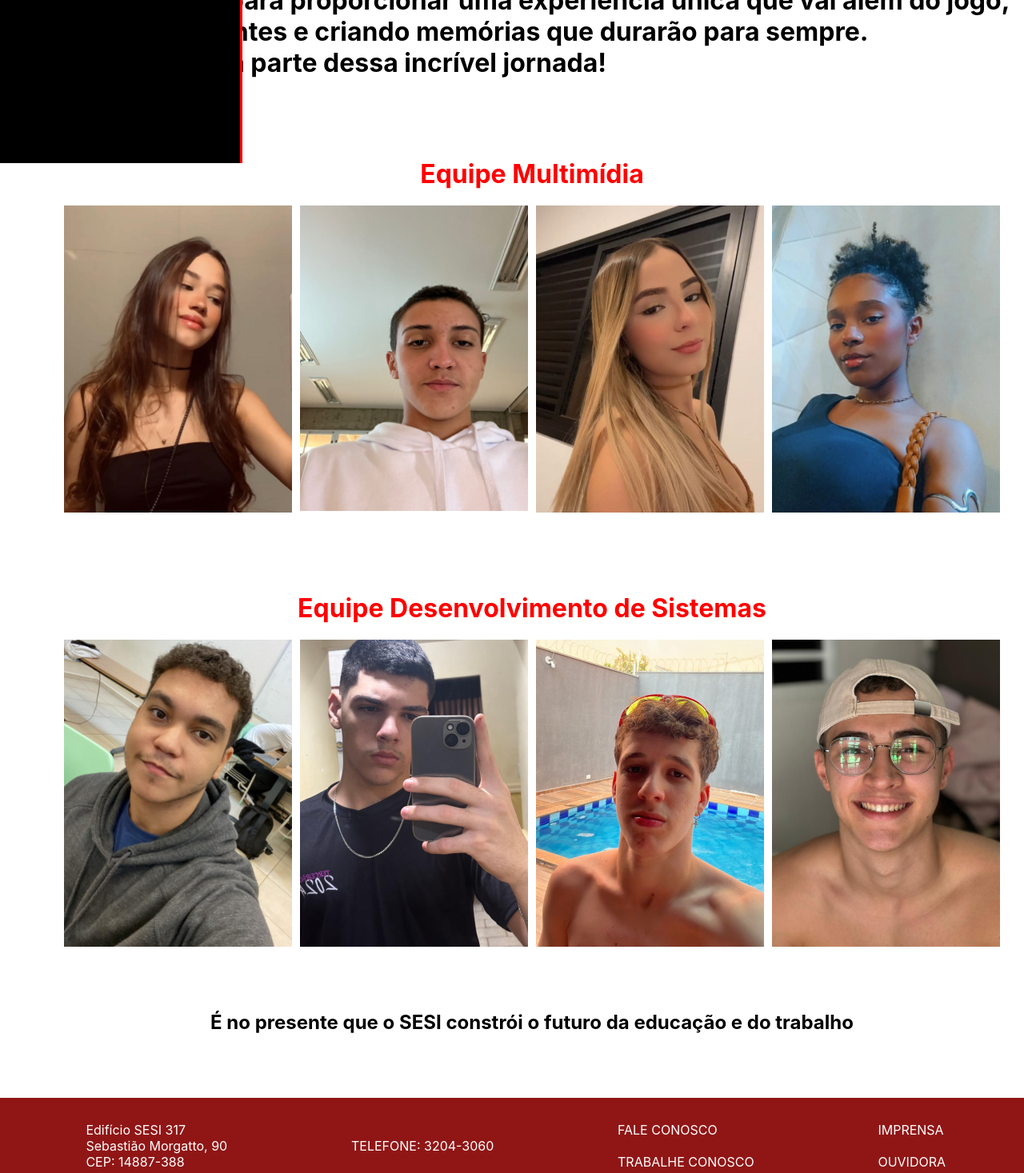
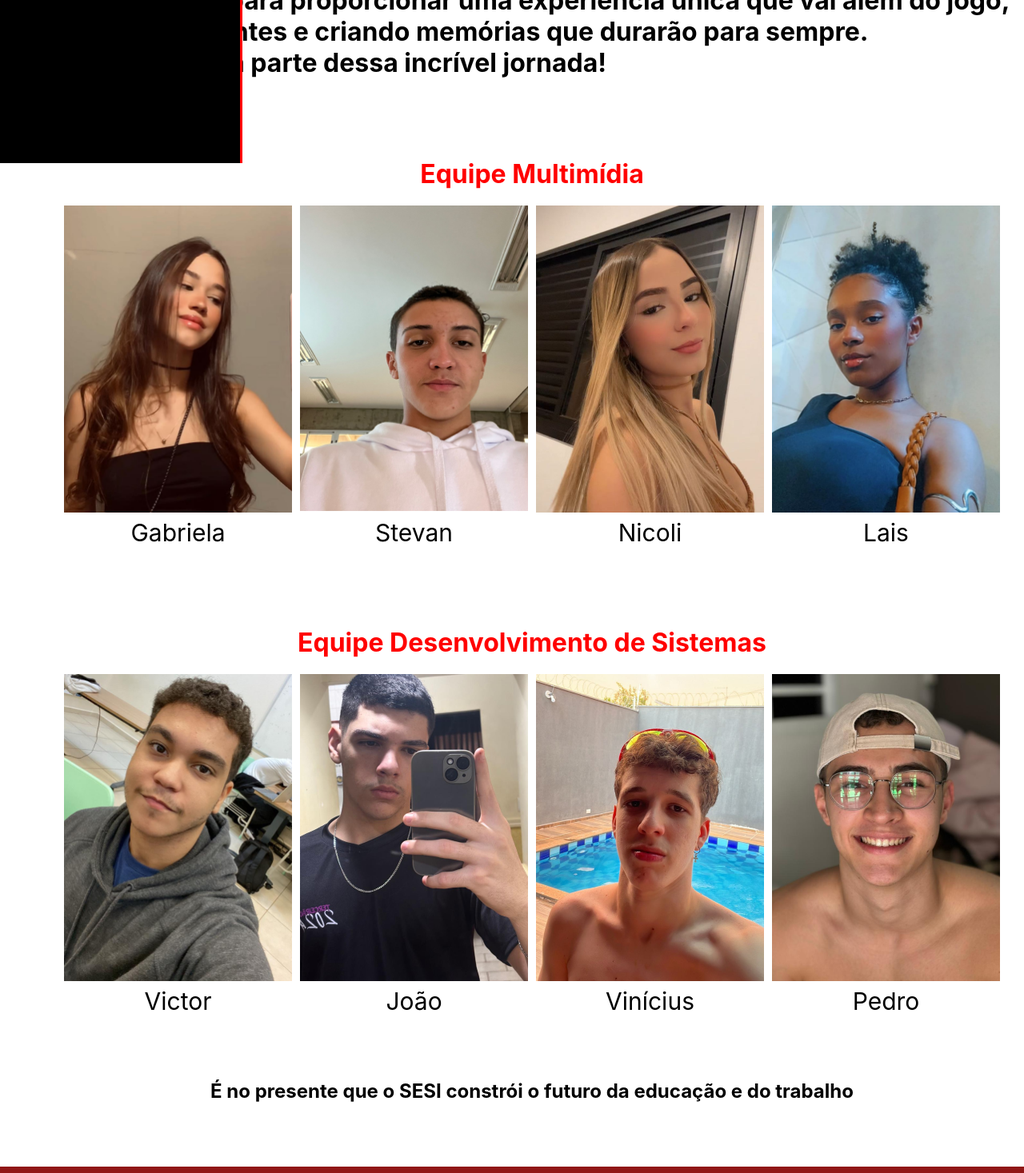
Before and after one commit to B4h1a/olimpiadas, a React (Create React App) app: page /informacoes in a window 1280 px wide. Shown: the part 676-2143 px from the top of the page at 80% size. Built offline with nearby package versions, Linux system fonts and the light colour scheme.

Commit message:
terminando

```diff
--- a/src/pages/informacoes.js
+++ b/src/pages/informacoes.js
@@ -50,10 +50,22 @@ function Informacoes() {
                 <h1 style={{color:'red'}}>Equipe Multimídia</h1>
                 <br></br>
                 <div className='fotos'>
+                    <nav style={{textAlign:'center', fontSize:30}}>
                     <img src={gabriela}></img>
+                    <p>Gabriela</p>
+                    </nav>
+                    <nav style={{textAlign:'center', fontSize:30}}>
                     <img src={stevan}></img>
+                    <p>Stevan</p>
+                    </nav>
+                    <nav style={{textAlign:'center', fontSize:30}}>
                     <img src={nicoli}></img>
+                    <p>Nicoli</p>
+                    </nav>
+                    <nav style={{textAlign:'center', fontSize:30}}>
                     <img src={lais}></img>
+                    <p>Lais</p>
+                    </nav>
                 </div>
                 <br></br>
                 <br></br>
@@ -63,11 +75,24 @@ function Informacoes() {
                 <h1 style={{color:'red'}}>Equipe Desenvolvimento de Sistemas</h1>
                 <br></br>
                 <div className='fotos'>
+                <nav style={{textAlign:'center', fontSize:30}}>
                 <img src={victor}></img>
+                <p>Victor</p>
+                </nav>
+                <nav style={{textAlign:'center', fontSize:30}}>
                 <img src={jao}></img>
+                <p>João</p>
+                </nav>
+                <nav style={{textAlign:'center', fontSize:30}}>
                 <img src={vinicius}></img>
+                <p>Vinícius</p>
+                </nav>
+                <nav style={{textAlign:'center', fontSize:30}}>
                 <img src={pedro}></img>
+                <p>Pedro</p>
+                </nav>
                 </div>
+
                 <br></br>
                 <br></br>
                 <h2>É no presente que o SESI constrói o futuro da educação e do trabalho</h2>
```
